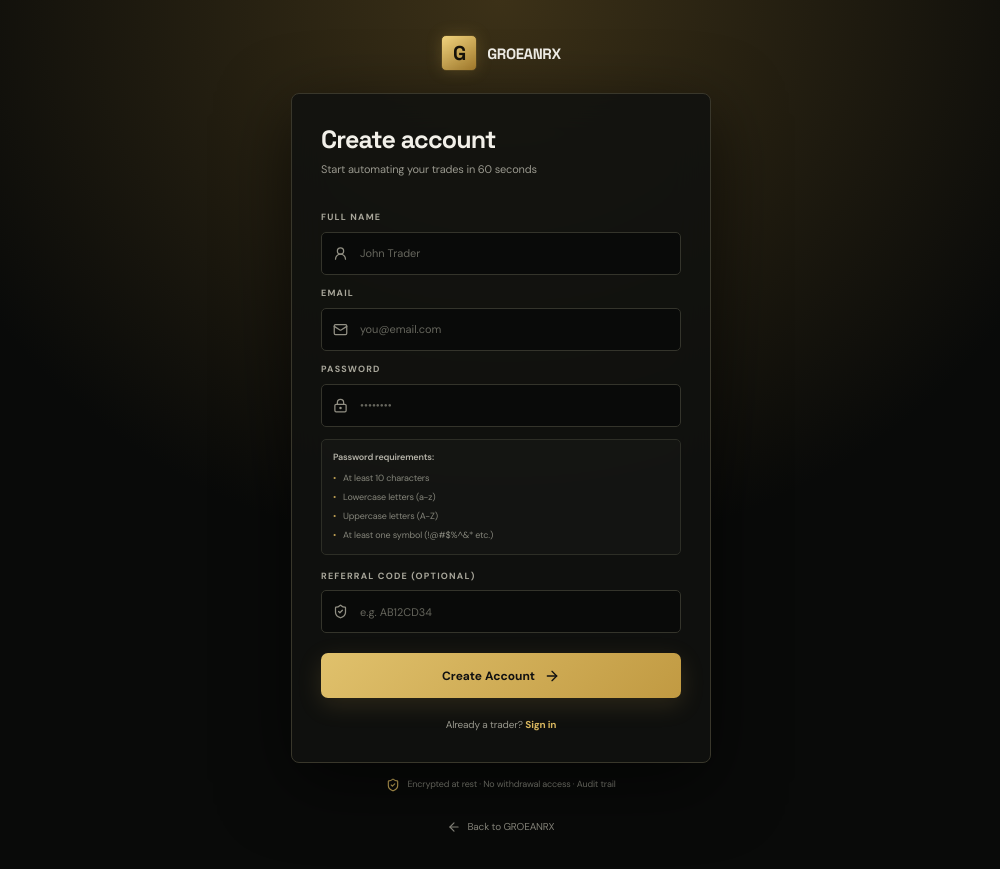
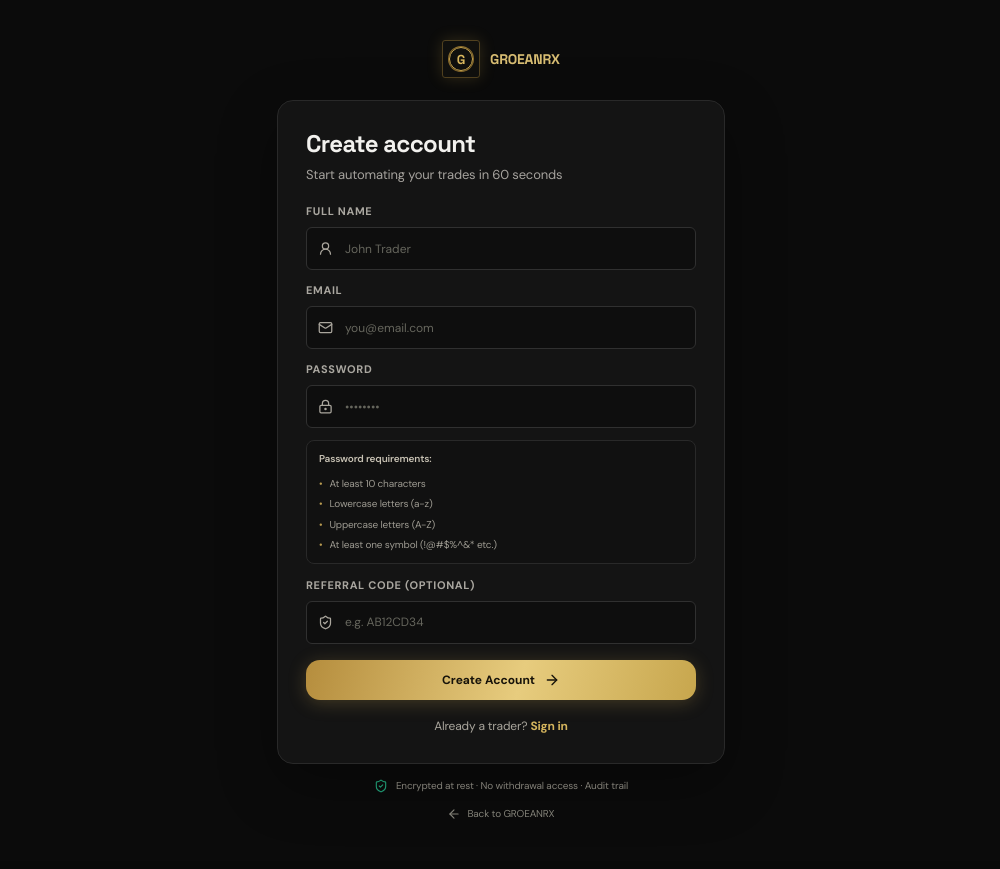
Before and after one commit to ARTHURBUKENYA30/groearnx, a Next.js app: page /signup in a window 1280 px wide. Shown: the whole page, without its empty margins (139-1139 px from the left). Built offline with nearby package versions, Linux system fonts and the light colour scheme.

Commit message:
Match create-account page to reference authentication design

```diff
--- a/app/globals.css
+++ b/app/globals.css
@@ -335,3 +335,92 @@ body:has(.rw-app){background:#090a09;color:#f2f1ed}
 @media(max-width:600px){
   .trx-login-exact .trx-auth-card{border-radius:15px;padding:25px 20px}
 }
+
+
+/* Create-account page uses the same reference auth shell and dimensions. */
+.trx-auth:not(.trx-login-exact){
+  min-height:100svh;
+  background:#0b0b0b;
+  padding:40px 18px;
+}
+.trx-auth:not(.trx-login-exact) .trx-auth-glow{display:none}
+.trx-auth:not(.trx-login-exact) .trx-auth-wrap{width:min(100%,448px)}
+.trx-auth:not(.trx-login-exact) .trx-auth-brand{
+  align-self:center;
+  display:flex;
+  align-items:center;
+  gap:10px;
+  margin:0 0 22px;
+  color:#d8bd73;
+  font-size:14px;
+  font-weight:750;
+  letter-spacing:-.2px;
+}
+.trx-auth:not(.trx-login-exact) .trx-auth-card{
+  width:100%;
+  padding:28px;
+  border:1px solid #292929;
+  border-radius:16px;
+  background:#141414;
+  box-shadow:0 20px 60px #0005;
+}
+.trx-auth:not(.trx-login-exact) .trx-auth-card h1{
+  font:700 24px/1.25 'Space Grotesk',sans-serif;
+  letter-spacing:-.65px;
+  color:#f2f1ee;
+}
+.trx-auth:not(.trx-login-exact) .trx-auth-sub{font-size:13px;color:#a5a29d;margin:6px 0 18px}
+.trx-auth:not(.trx-login-exact) .trx-auth-form label{
+  font-size:11px;
+  letter-spacing:.65px;
+  color:#aaa7a0;
+  margin:0 0 7px;
+}
+.trx-auth:not(.trx-login-exact) .trx-input-wrap{
+  height:43px;
+  border:1px solid #303030;
+  border-radius:6px;
+  background:#0e0e0e;
+  margin-bottom:12px;
+}
+.trx-auth:not(.trx-login-exact) .trx-input-wrap svg{color:#aaa69d;width:15px;height:15px}
+.trx-auth:not(.trx-login-exact) .trx-input-wrap input{font-size:12px;color:#f2f1ee}
+.trx-auth:not(.trx-login-exact) .trx-password-rules{
+  margin:0 0 13px;
+  padding:10px 12px;
+  border:1px solid #292929;
+  border-radius:8px;
+  background:#111;
+  color:#9d9a91;
+  font-size:10px;
+  line-height:1.55;
+}
+.trx-auth:not(.trx-login-exact) .trx-password-rules b{display:block;color:#c8c2b4;font-size:10px;margin-bottom:4px}
+.trx-auth:not(.trx-login-exact) .trx-submit{
+  min-height:40px;
+  height:40px;
+  margin-top:4px;
+  border-radius:14px;
+  background:linear-gradient(105deg,#b58d3d 0%,#e7cc7e 55%,#c7a64d 100%);
+  color:#17130a;
+  font-size:12px;
+  font-weight:750;
+  box-shadow:0 3px 18px #d0ad5540;
+}
+.trx-auth:not(.trx-login-exact) .trx-auth-switch{font-size:12px;color:#aaa69d;margin:17px 0 0}
+.trx-auth:not(.trx-login-exact) .trx-auth-switch a{color:#d5b55d;font-weight:750}
+.trx-auth:not(.trx-login-exact) .trx-auth-foot{justify-content:center;gap:8px;color:#9a978d;font-size:10px;margin:14px 0 0}
+.trx-auth:not(.trx-login-exact) .trx-auth-foot svg{color:#24ad82}
+.trx-auth:not(.trx-login-exact) .trx-auth-logo-mark{
+  width:38px;height:38px;display:grid;place-items:center;position:relative;
+  border:1px solid #51411f;border-radius:3px;background:#10100e;color:#d9b75e;
+  font-size:13px;box-shadow:0 0 16px #d5ae4a30;
+}
+.trx-auth:not(.trx-login-exact) .trx-auth-logo-mark:before{
+  content:"";position:absolute;width:22px;height:22px;border:1px solid #c9a64f;
+  border-radius:50%;box-shadow:inset 0 0 0 2px #10100e,0 0 0 1px #8d6d2c;
+}
+@media(max-width:600px){
+  .trx-auth:not(.trx-login-exact){padding:30px 18px}
+  .trx-auth:not(.trx-login-exact) .trx-auth-card{padding:24px 20px}
+}
```
